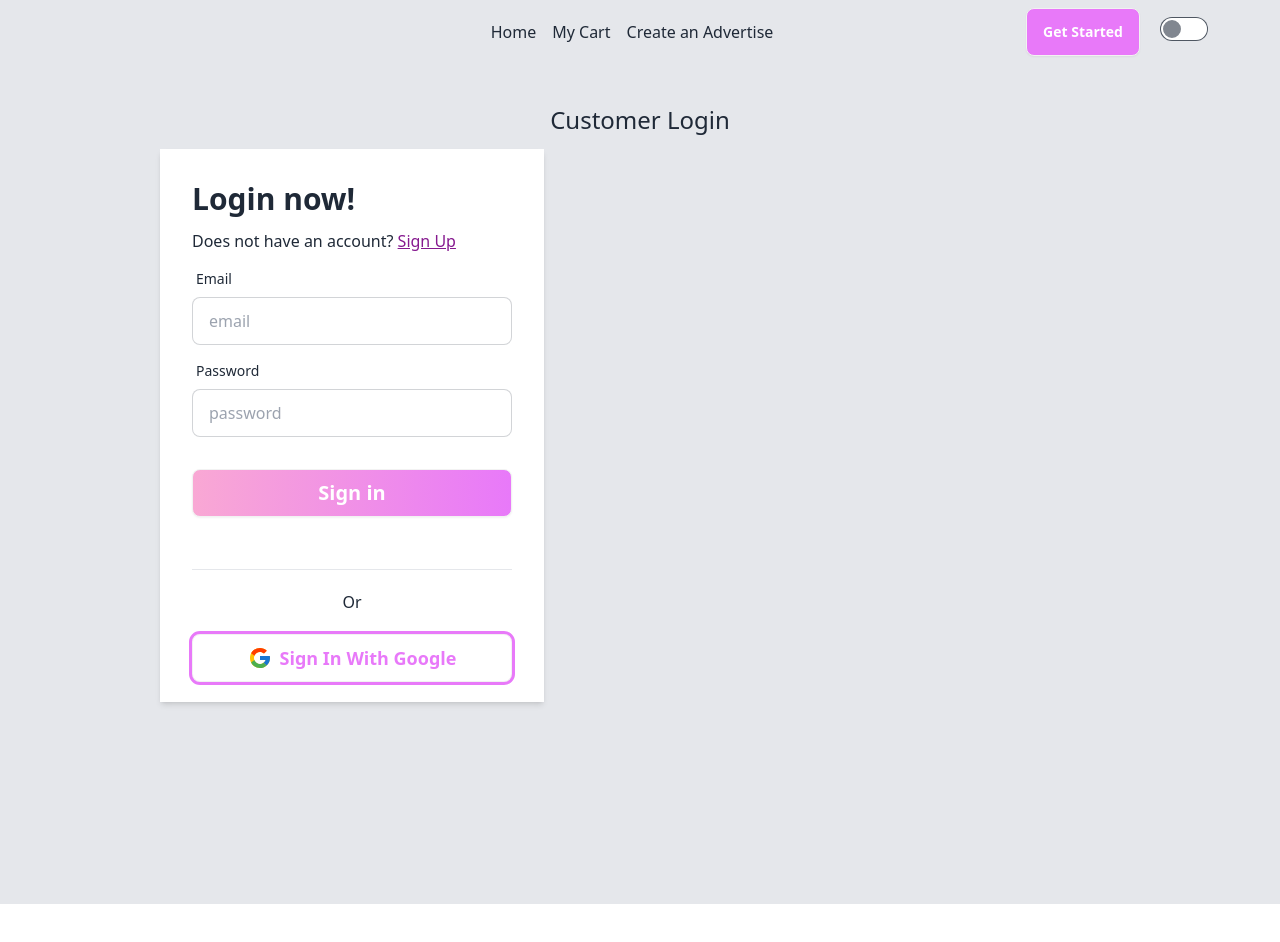
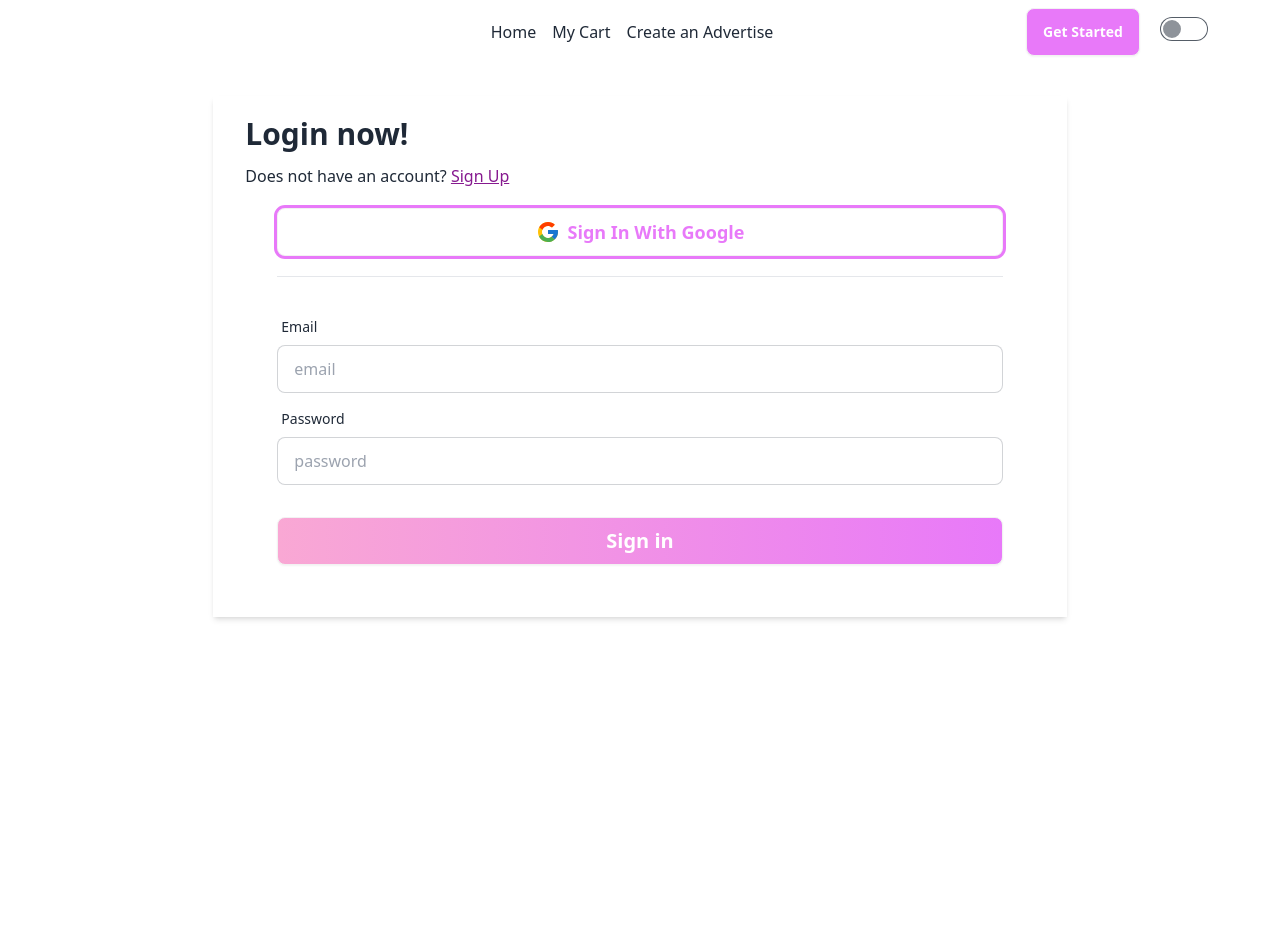
Before and after one commit to ShirinRia/Task_Management_Platform_Client, a React (Vite) app: page /login in a window 1280 px wide. After the commit the page ends 800 px from the top, so only its background shows below. Built offline with nearby package versions, Linux system fonts and the light colour scheme; no server answers.

Commit message:
Login page design complete

```diff
--- a/src/Layout/Pages/Login/Login.jsx
+++ b/src/Layout/Pages/Login/Login.jsx
@@ -2,12 +2,12 @@
 import { Link, useLocation, useNavigate } from "react-router-dom";
 import Swal from 'sweetalert2'
 
-import { useContext} from "react";
+import { useContext } from "react";
 
 import { FcGoogle } from 'react-icons/fc';
 import { Authcontext } from "../../../Provider/Provider";
 
-const axios = require('axios');
+
 const Login = () => {
     // const [logerror, setlogerror] = useState('')
     const { signin, signgoogle } = useContext(Authcontext)
@@ -51,7 +51,7 @@ const Login = () => {
                         }
                     })
                 // get access token
-                    const loggedinuser={email}
+                const loggedinuser = { email }
                 axios.post('https://cosmetics-beauty-backend-mimjpskj0-shirin-sultanas-projects.vercel.app/jwt', loggedinuser)
                     .then(function (response) {
                         console.log(response);
@@ -122,19 +122,9 @@ const Login = () => {
 
     }
     return (
-        <div className='max-w-6xl mx-5 md:mx-auto my-10 h-[100vh]'>
-            <div className='text-center'>
-                <h2 className="text-2xl font-medium text-center mb-3">
-                    Customer Login
-                </h2>
-                <hr></hr>
-            </div>
 
-            <div >
-
-                    <div className="card w-full md:w-1/2 ">
-                        <div className='w-full md:w-2/3 shadow-md bg-base-100 mx-auto'>
-                            <form onSubmit={handleloginform} className="card-body ">
+        <div className="card w-full my-8 ">
+            <div className='w-full md:w-2/3 shadow-md bg-base-100 mx-auto px-8 py-5'>
             <div className='space-y-3'>
                         <h1 className="text-3xl font-bold">Login now!</h1>
                         <p>
@@ -142,6 +132,16 @@ const Login = () => {
                         </p>
 
                     </div>
+                <div>
+
+                    <div className="mt-5 mx-8">
+                        <button onClick={handlegoogle} className="btn w-full text-[#e879f9] text-lg bg-white outline outline-[#e879f9]"><FcGoogle className="text-2xl"> </FcGoogle>Sign In With Google</button>
+                    </div>
+                </div>
+
+                <hr className="mt-5 mx-8"></hr>
+                <form onSubmit={handleloginform} className="card-body ">
+
                     <div className="form-control">
                         <label className="label">
                             <span className="label-text">Email</span>
@@ -161,19 +161,12 @@ const Login = () => {
                     </div>
 
                 </form>
-                            <hr className="my-5 mx-8"></hr>
-                            <div>
-                                <p className='text-center'>Or</p>
-                                <div className="my-5 mx-8">
-                                    <button onClick={handlegoogle} className="btn w-full text-[#e879f9] text-lg bg-white outline outline-[#e879f9]"><FcGoogle className="text-2xl"> </FcGoogle>Sign In With Google</button>
-                                </div>
+
+
             </div>
 
         </div>
 
-                    </div>
-                </div>
-            </div>
 
 
     );
--- a/src/Layout/Root.jsx
+++ b/src/Layout/Root.jsx
@@ -5,7 +5,7 @@ import Navbar from "./Shared/Navbar/Navbar";
 
 const Root = () => {
     return (
-        <div className="bg-gray-200">
+        <div >
             <Navbar></Navbar>
             <Outlet></Outlet>
 
```
Lines whose indentation alone changed are shown as unchanged.
